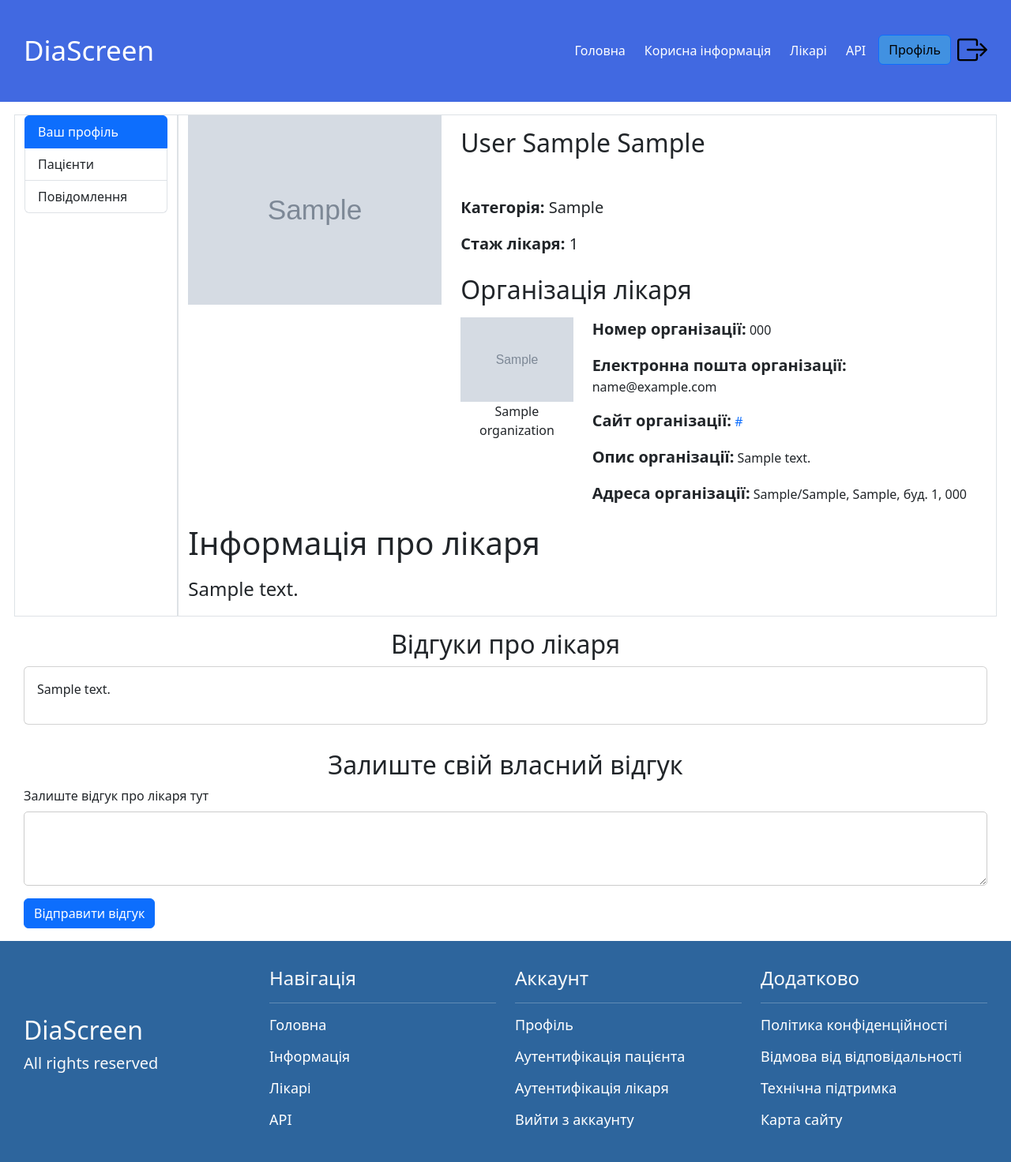
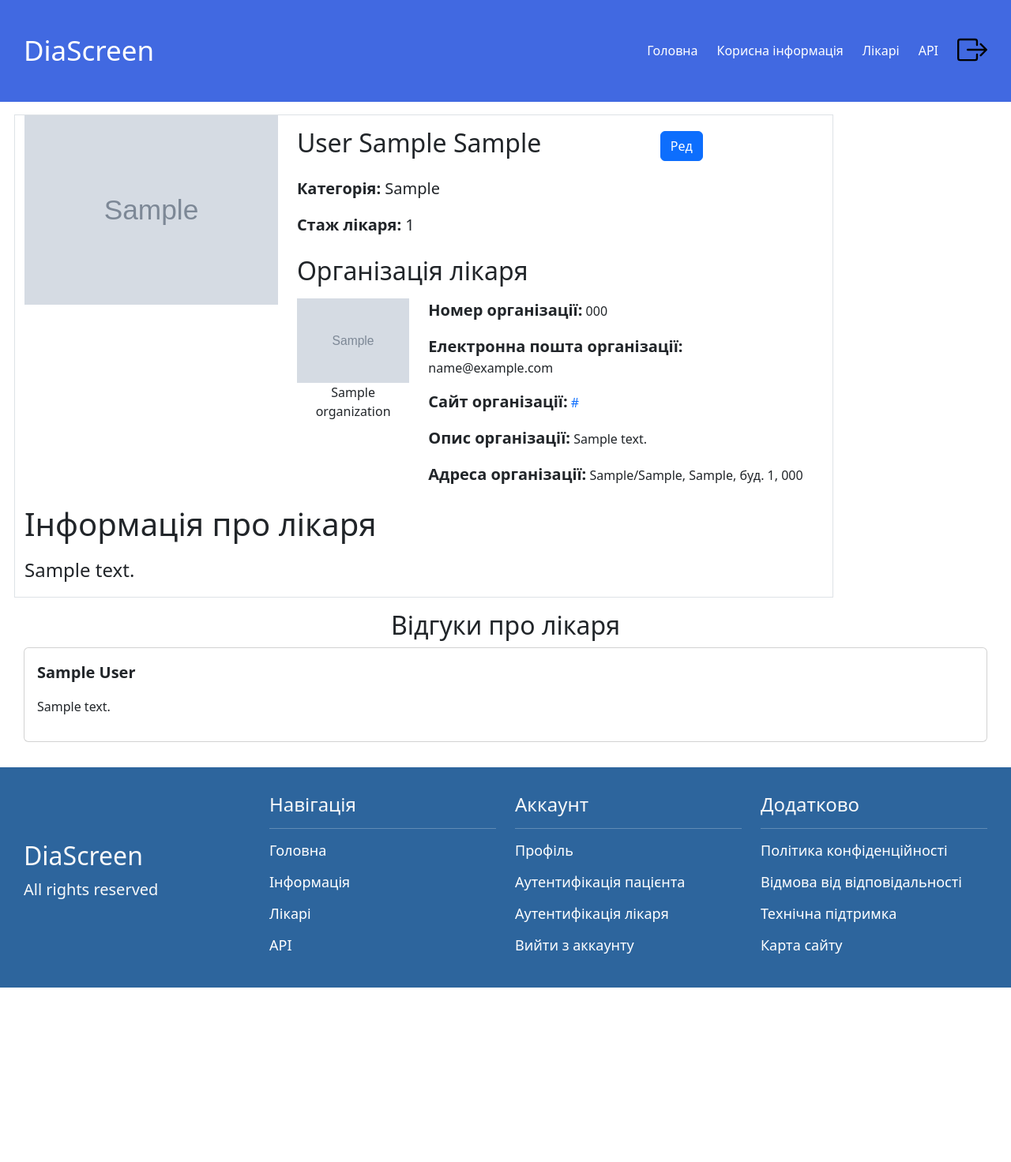
Before and after one commit to maisner44/diabet_classification_microservice, a Django app: page /profile/doctor/1 in a window 1280 px wide. Shown: the whole page at 79% size. After the commit the page ends 1251 px from the top, so only its background shows below. Run offline with Django 5.2, Linux system fonts and the light colour scheme; a user stored in the database is signed in; tables that the repository leaves empty hold one stand-in row (values such as "Sample post"); grey boxes marked "Sample" are stand-in pictures; some libraries are stand-ins or nearby versions.

Commit message:
Doctor profile link and edit

```diff
--- a/diabetes_proj/profiles/views.py
+++ b/diabetes_proj/profiles/views.py
@@ -1,12 +1,14 @@
 from typing import Any
 from django.core.paginator import Paginator
+from django.contrib.auth.decorators import login_required
 from django.shortcuts import render, redirect
 from django.views import generic
 from login.models import Doctor, Patient
 from .models import DoctorsProfileFeedback
 from .forms import FeedbackForm
 
-# Create your views here.
+
+
 class DoctorProfile(generic.DetailView):
     model = Doctor
     template_name = 'doctor_profile.html'
@@ -28,6 +30,7 @@
         context['is_doctor'] = is_doctor
         context['feedback_form'] = FeedbackForm()
 
+
         # List of feedbacks about doctor with pagination
         doctor_id = self.object.pk
         feedbacks = DoctorsProfileFeedback.objects.filter(doctor_id=doctor_id)
@@ -43,6 +46,7 @@
         return self.object
 
 
+    @login_required
     def post(self, request, *args, **kwargs):
         self.object = self.get_object()
         feedback_form = FeedbackForm(request.POST)
--- a/diabetes_proj/static/css/profile.css
+++ b/diabetes_proj/static/css/profile.css
@@ -12,6 +12,12 @@
 
 #section {
     flex: 1;
+}
+
+
+.profile-link{
+    text-decoration: none;
+    color: black;
 }
 
 footer {
--- a/diabetes_proj/templates/doctor_profile.html
+++ b/diabetes_proj/templates/doctor_profile.html
@@ -11,17 +11,17 @@
 <section id="section" class="my-3">
     <div class="container">
         <div class="row">
-            {% if not is_doctor %}
+            {% if is_doctor %}
             <div class="col-md-2 border">
                 <aside>
                     <ul class="list-group">
-                        <li class="list-group-item active">Ваш профіль</li>
-                        <li class="list-group-item">Пацієнти</li>
+                        <li class="list-group-item active"><a href="{% url 'doctor_profile' pk=doctor.pk %}" class="profile-link">Ваш профіль</a></li>
+                        <li class="list-group-item"><a href="#" class="profile-link">Пацієнти</a></li>
                         <li class="list-group-item">
-                            Повідомлення
+                            <a href="#" class="profile-link">Повідомлення</a>
                             <span class="badge text-bg-primary rounded-pill"></span>
                         </li>
-                      </ul>
+                    </ul>
                 </aside>
             </div>
             {% endif %}
@@ -31,7 +31,14 @@
                         <img src="{{ doctor.avatar.url }}" class="profile-img" alt="аватар доктора">
                     </div>
                     <div class="col-md-8">
-                        <h2 class="my-3 mb-5">{{ doctor.last_name }} {{ doctor.first_name }}  {{ doctor.patronymic }}</h2>
+                        <div class="row align-items-center my-3">
+                            <div class="col-md-8">
+                                <h2>{{ doctor.last_name }} {{ doctor.first_name }}  {{ doctor.patronymic }}</h2>
+                            </div>
+                            <div class="col-md-4">
+                                <a href="#" class="btn btn-primary">Ред</a>
+                            </div>
+                        </div>
                         <p class="fs-5"><span class="fw-semibold">Категорія:</span> {{ doctor.category }}</p>
                         <p class="fs-5"><span class="fw-semibold">Стаж лікаря:</span> {{ doctor.work_experience }}</p>
                         <div class="row">
@@ -79,11 +86,12 @@
                 {% for feedback in feedback_list %}
                     <div class="card mb-3">
                         <div class="card-body">
+                            <p class="fs-5"><strong>{{ feedback.patient_id.first_name }} {{ feedback.patient_id.last_name }}</strong></p>
                             <p>{{ feedback.feedback_text }}</p>
                         </div>
                     </div>
                 {% empty %}
-                    <p>На данный момент отзывов нет.</p>
+                    <p>У лікаря ще немає відгуків</p>
                 {% endfor %}
                 {% if feedback_list.has_other_pages %}
                     <nav aria-label="Feedback pagination">
@@ -111,6 +119,7 @@
         </div>
     </div>
 </section>
+{% if not user.is_authenticated and not is_doctor %}
 <section id="section" class="my-3 feedback-form-section">
     <div class="container">
         <h2 class="text-center">Залиште свій власний відгук</h2>
@@ -128,4 +137,5 @@
         </div>
     </div>
 </section>
+{% endif %}
 {% endblock content %}
--- a/diabetes_proj/templates/partials/_header.html
+++ b/diabetes_proj/templates/partials/_header.html
@@ -29,16 +29,15 @@
                         </li>
                         {% endif %}
                         <li class="nav-item">
-                            <div class="dropdown-center">
-                                <a class="btn btn-primary header__button" href="#" role="button" data-bs-toggle="dropdown" aria-expanded="false">
-                                    Профіль
-                                </a>
-                                <ul class="dropdown-menu dropdown-menu-end">
-                                  <li><a class="dropdown-item" href="#">Action</a></li>
-                                  <li><a class="dropdown-item" href="#">Another action</a></li>
-                                  <li><a class="dropdown-item" href="#">Something else here</a></li>
-                                </ul>
-                            </div>
+                              {% if 'Doctors' in user.groups.all|join:", " %}
+                              <a class="btn btn-primary header__button" href="{% url 'doctor_profile' pk=user.pk %}">
+                                  Профіль
+                              </a>
+                              {% elif 'Patients' in user.groups.all|join:", " %}
+                              <a class="btn btn-primary header__button" href="#" role="button" data-bs-toggle="dropdown" aria-expanded="false">
+                                  Профіль
+                              </a>
+                              {% endif %}
                         </li>
                         <li class="nav-btn">
                           <form action="{% url 'logout' %}" method="post">
```
Also changed, not shown: diabetes_proj/media/certificates/blood.png (added).
